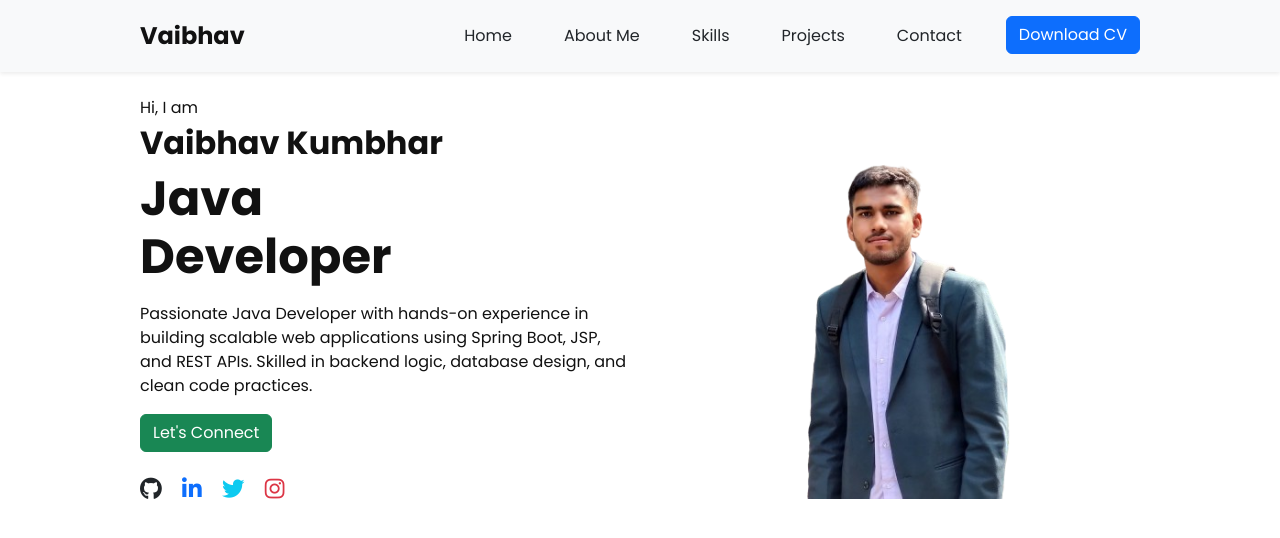
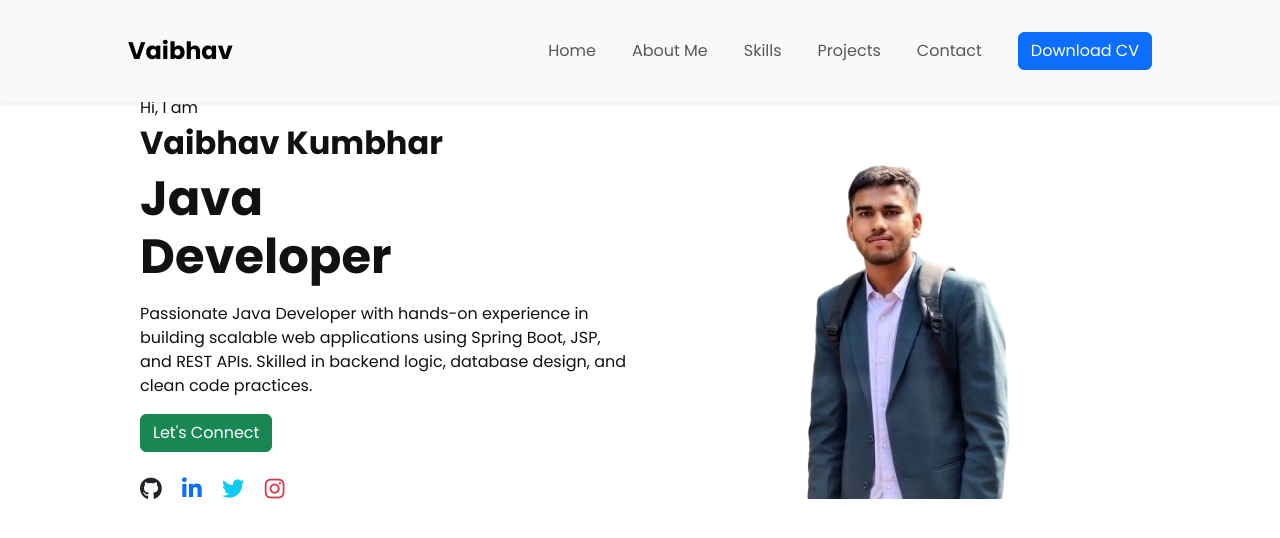
Before and after one commit to vaibhav-12300/vaibhav-kumbhar-portfolio, a plain HTML site: page index.html in a window 1280 px wide. Drawn offline with nearby package versions, Linux system fonts and the light colour scheme; files whose address does not match are found by name.

Commit message:
Update index.html

```diff
--- a/index.html
+++ b/index.html
@@ -27,24 +27,51 @@
   <link rel="stylesheet" href="style.css" />
 </head>
 <body style="font-family: 'Poppins', sans-serif;">
-  <!-- Header / Navbar -->
-  <header class="bg-light py-3 shadow-sm fixed-top">
-    <div class="container d-flex justify-content-between align-items-center">
-      <div class="logo fw-bold fs-4">Vaibhav</div>
-      <nav>
-        <ul class="nav">
-          <li class="nav-item"><a class="nav-link text-dark" href="#">Home</a></li>
-          <li class="nav-item"><a class="nav-link text-dark" href="#">About Me</a></li>
-          <li class="nav-item"><a class="nav-link text-dark" href="#">Skills</a></li>
-          <li class="nav-item"><a class="nav-link text-dark" href="#">Projects</a></li>
-          <li class="nav-item"><a class="nav-link text-dark" href="#">Contact</a></li>
-          <li class="nav-item">
-            <a href="#" class="btn btn-primary ms-2">Download CV</a>
-          </li>
-        </ul>
-      </nav>
+ <!-- Header / Navbar -->
+<header class="bg-light shadow-sm fixed-top">
+  <nav class="navbar navbar-expand-lg bg-light container">
+    <!-- Brand -->
+    <a class="navbar-brand fw-bold fs-4" href="#">Vaibhav</a>
+
+    <!-- Toggler -->
+    <button
+      class="navbar-toggler"
+      type="button"
+      data-bs-toggle="collapse"
+      data-bs-target="#mainNavbar"
+      aria-controls="mainNavbar"
+      aria-expanded="false"
+      aria-label="Toggle navigation"
+    >
+      <span class="navbar-toggler-icon"></span>
+    </button>
+
+    <!-- Collapsible content -->
+    <div class="collapse navbar-collapse justify-content-end" id="mainNavbar">
+      <ul class="navbar-nav align-items-lg-center">
+        <li class="nav-item">
+          <a class="nav-link" href="#">Home</a>
+        </li>
+        <li class="nav-item">
+          <a class="nav-link" href="#">About&nbsp;Me</a>
+        </li>
+        <li class="nav-item">
+          <a class="nav-link" href="#">Skills</a>
+        </li>
+        <li class="nav-item">
+          <a class="nav-link" href="#">Projects</a>
+        </li>
+        <li class="nav-item">
+          <a class="nav-link" href="#">Contact</a>
+        </li>
+        <li class="nav-item ms-lg-2">
+          <a class="btn btn-primary" href="#">Download&nbsp;CV</a>
+        </li>
+      </ul>
     </div>
-  </header>
+  </nav>
+</header>
+
 
   <!-- Hero Section -->
   <section class="hero mt-5 pt-5">
```
